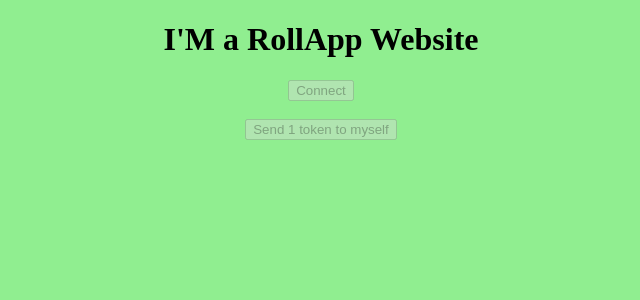
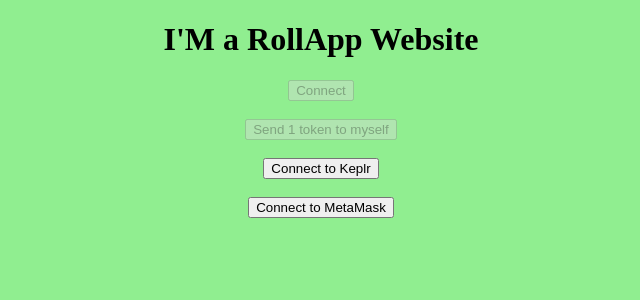
Before and after one commit to dymensionxyz/dymension-connect, a React (Create React App) app: page / in a window 1280 px wide. Shown: the top 300 px of the page, without its empty margins (319-959 px from the left). Built offline with nearby package versions, Linux system fonts and the light colour scheme.

Commit message:
support connect wallet

```diff
--- a/src/App.js
+++ b/src/App.js
@@ -41,6 +41,9 @@
         });
         sendMessage({type: 'setMenuAlign', align: 'center'});
     }, [sendMessage, updateTriggerBoundingRect]);
+
+    const connectWallet = useCallback((walletType) =>
+        sendMessage({type: 'connect', networkId: DYMENSION_CONNECT_NETWORK_IDS[0], walletType}), []);
 
     const sendToMyself = useCallback(() => {
         setBroadcasting(true);
@@ -94,6 +97,9 @@
             if (event.data.type === 'notification') {
                 setNotifications(event.data.messages);
             }
+            if (event.data.type === 'wallet-error') {
+                setTimeout(() => alert(event.data.error?.message), 50);
+            }
         }
         window.addEventListener('message', handleMessage);
         return () => window.removeEventListener('message', handleMessage);
@@ -125,6 +131,14 @@
             <button disabled={!address || broadcasting} onClick={sendToMyself}>
                 Send 1 token to myself {broadcasting ? '- broadcasting' : ''}
             </button>
+            <br />
+            <button onClick={() => connectWallet('Keplr')}>
+                Connect to Keplr
+            </button>
+            <br />
+            <button onClick={() => connectWallet('MetaMask')}>
+                Connect to MetaMask
+            </button>
             <div className='snack-bar-messages'>
                 {notifications.map((notification) =>
                     <div className='message' key={notification.key}>{notification.content}</div>)}
```
Also changed, not shown: 1 other file (tests, documents, lock files or other folders).
